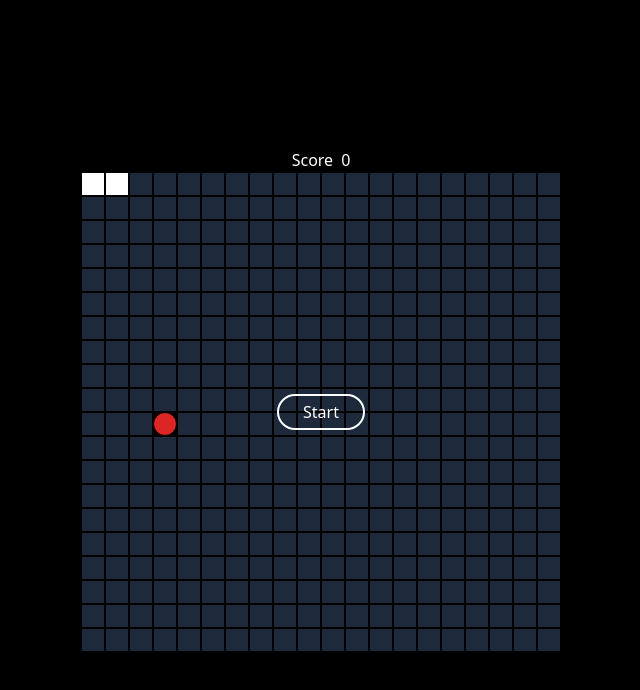
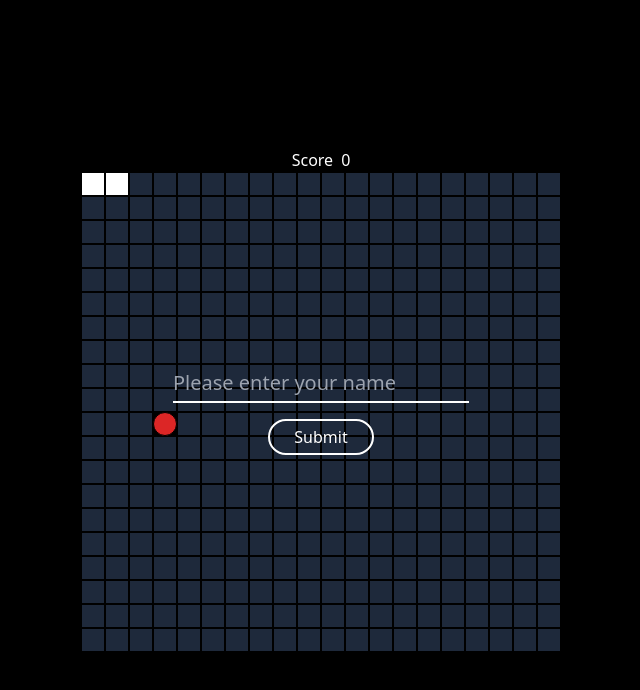
Before and after one commit to peipeix2/Hungry-Snakey, a React (Vite) app: page / in a window 1280 px wide. Shown: the top 690 px of the page, without its empty margins (319-959 px from the left). Built offline with nearby package versions, Linux system fonts and the light colour scheme; what tailwindcss-animated would draw is missing.

Commit message:
Add user name input board before the game starts

```diff
--- a/package.json
+++ b/package.json
@@ -12,8 +12,10 @@
   "dependencies": {
     "react": "^18.2.0",
     "react-dom": "^18.2.0",
+    "react-hot-toast": "^2.4.1",
     "react-icons": "^5.0.1",
-    "tailwindcss-animated": "^1.0.1"
+    "tailwindcss-animated": "^1.0.1",
+    "zustand": "^4.5.0"
   },
   "devDependencies": {
     "@types/react": "^18.2.43",
--- a/src/App.jsx
+++ b/src/App.jsx
@@ -1,8 +1,10 @@
-import { useEffect, useState, useCallback, useMemo } from 'react'
+import { useEffect, useState, useCallback, useMemo, createContext } from 'react'
 import { TOTAL_BOARD_SIZE, INITIAL_SNAKE_POSITION } from './utils'
 import Score from './components/Score'
 import StatusMap from './components/StatusMap'
 import VirtualKeyboard from './components/VirtualKeyboard'
+import UserInfo from './components/UserInfo'
+import { Toaster } from 'react-hot-toast'
 
 function generateCellStyle(isSnake, isFood) {
   let cellStyle = 'xs:h-6 xs:w-6 w-4 h-4 border border-black '
@@ -162,8 +164,11 @@ function App() {
           isGameOver={isGameOver}
           startGame={startGame}
         />
+        <UserInfo isGameStart={isGameStart} />
       </div>
+
       <VirtualKeyboard updateDirection={updateDirection} />
+      <Toaster />
     </div>
   )
 }
--- a/src/components/StatusMap.jsx
+++ b/src/components/StatusMap.jsx
@@ -1,7 +1,11 @@
+import useUserStore from '../store/userStore'
+
 function StatusMap({ isGameStart, isGameOver, startGame }) {
+  const userName = useUserStore((state) => state.userName)
+
   return (
     <>
-      {!isGameStart && (
+      {!isGameStart && userName && (
         <div className="mask animate-fade-up absolute flex h-full w-full flex-col items-center justify-center gap-4 bg-opacity-50">
           {isGameOver && (
             <p className="text-2xl font-bold text-white">Game Over</p>
--- /dev/null
+++ b/src/components/UserInfo.jsx
@@ -0,0 +1,43 @@
+import { useState } from 'react'
+import useUserStore from '../store/userStore'
+import toast from 'react-hot-toast'
+
+function UserInfo({ isGameStart }) {
+  const [name, setName] = useState('')
+  const userName = useUserStore((state) => state.userName)
+  const setUserName = useUserStore((state) => state.setUserName)
+
+  function handleSubmit() {
+    console.log(name, typeof name)
+    const valid = name && name.trim().length !== 0
+    if (valid) {
+      setUserName(name)
+      setName('')
+      localStorage.setItem('user', name)
+    } else {
+      toast.error('Please type in valid name :-)')
+    }
+  }
+
+  return (
+    <>
+      {!isGameStart && !userName && (
+        <div className="mask animate-fade-up absolute flex h-full w-full flex-col items-center justify-center gap-4 bg-opacity-50">
+          <input
+            placeholder="Please enter your name"
+            className="fold-bold border-b-2 border-b-white bg-transparent pb-1 text-xl text-white outline-none focus:bg-none"
+            onChange={(e) => setName(e.target.value)}
+          />
+          <button
+            className="start-button xs:text-base cursor-pointer rounded-3xl border-2 border-white px-6 py-1 text-sm text-white hover:bg-white hover:text-black"
+            onClick={handleSubmit}
+          >
+            Submit
+          </button>
+        </div>
+      )}
+    </>
+  )
+}
+
+export default UserInfo
--- /dev/null
+++ b/src/store/userStore.js
@@ -0,0 +1,8 @@
+import { create } from 'zustand'
+
+const useUserStore = create((set) => ({
+  userName: null,
+  setUserName: (val) => set({ userName: val }),
+}))
+
+export default useUserStore
```
Also changed, not shown: 1 other file (tests, documents, lock files or other folders).
